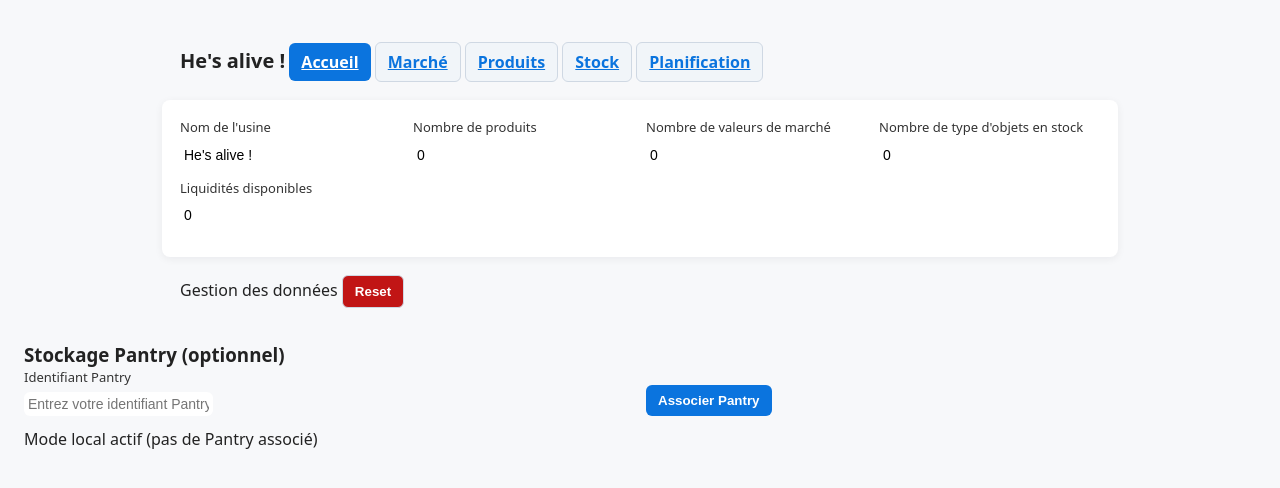
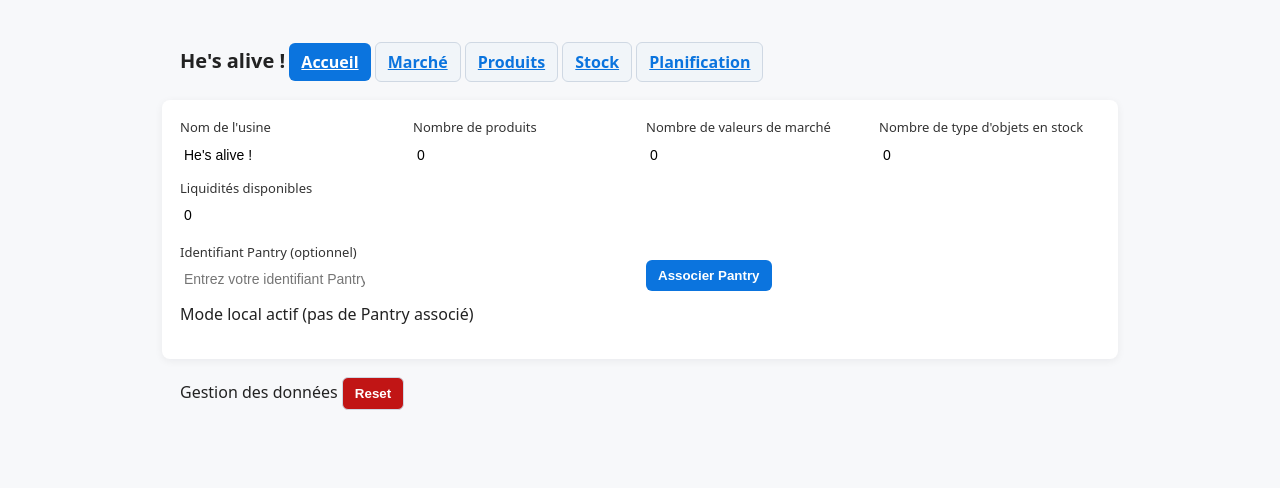
Before and after one commit to casuhall/echoes-factory, a website: page index.html in a window 1280 px wide. Drawn offline with Linux system fonts and the light colour scheme.

Commit message:
fix(ui): integrate Pantry section into main body of index.html

```diff
--- a/index.html
+++ b/index.html
@@ -44,17 +44,9 @@
       </div>
     </div>
 
-  </main>
-
-  <footer><span>Gestion des données</span>
-    <button type="button" class="btn warning" id="button-reset">Reset</button>
-  </footer>
-
-  <section id="section-pantry" style="margin-top: 16px;">
-    <h3>Stockage Pantry (optionnel)</h3>
-    <div class="grid">
+    <div class="grid" style="margin-top: 16px;">
       <div>
-        <label for="input-pantry-id">Identifiant Pantry</label>
+        <label for="input-pantry-id">Identifiant Pantry (optionnel)</label>
         <input type="text" id="input-pantry-id" placeholder="Entrez votre identifiant Pantry" />
       </div>
       <div style="display: flex; align-items: flex-end;">
@@ -62,7 +54,12 @@
       </div>
     </div>
     <p id="status-pantry" style="margin-top: 8px;"></p>
-  </section>
+
+  </main>
+
+  <footer><span>Gestion des données</span>
+    <button type="button" class="btn warning" id="button-reset">Reset</button>
+  </footer>
 
   <script type="module">
     import { Usine } from "./app/service.js"
```
